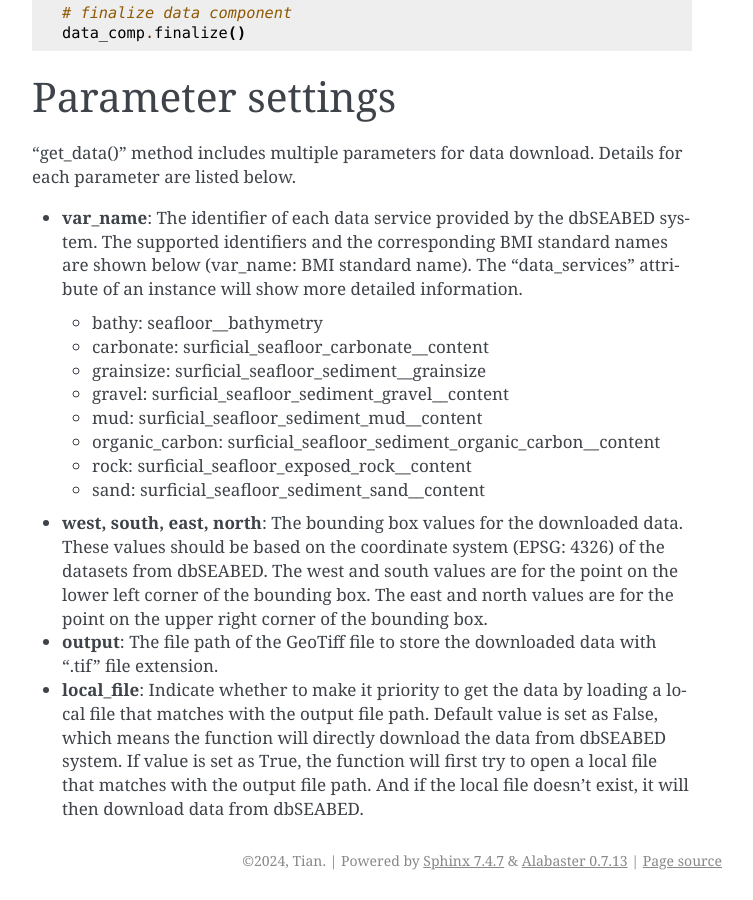
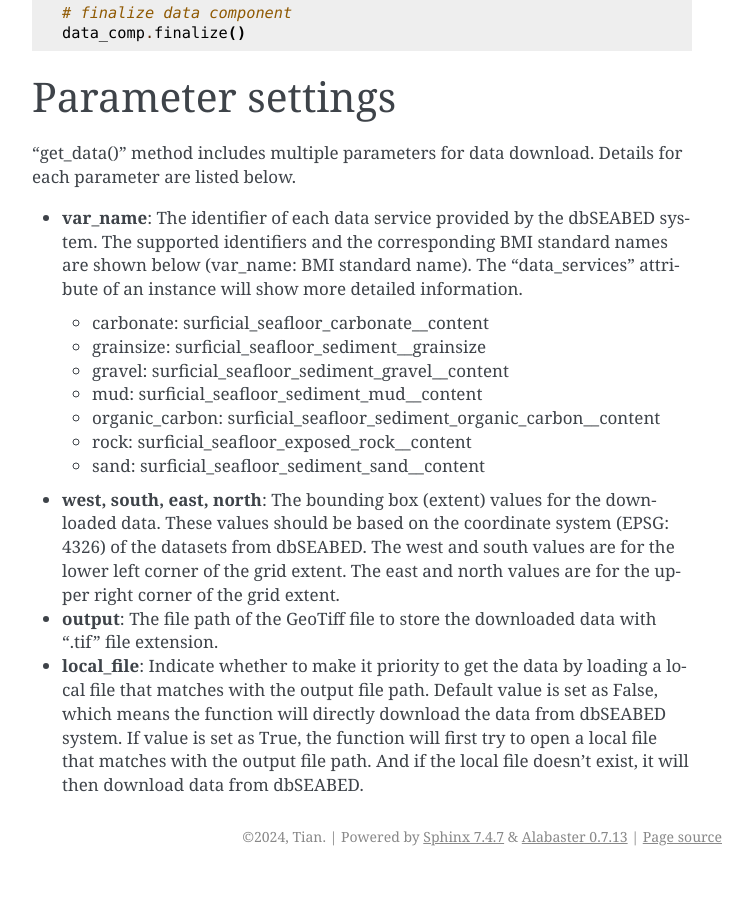
Before and after one commit to gantian127/bmi_dbseabed, a Sphinx documentation site: the page built from docs/source/index.md, in a window 1280 px wide and 900 px high, scrolled down 3421 px. Shown: the whole window, without its empty margins (388-1141 px from the left). Built offline with Sphinx 7.4.7, drawn with Linux system fonts in a browser that asks for light colours; after the commit the page ends 4297 px from its top, so only the background shows below that; some of the changed text lies outside the part shown.

Commit message:
update docs for bounding box info and change bonding box values

```diff
--- a/docs/source/index.md
+++ b/docs/source/index.md
@@ -163,7 +163,6 @@ data_comp.finalize()
   corresponding BMI standard names are shown below (var_name: BMI standard name). The "data_services" attribute of an instance will show more
   detailed information.
 
-  - bathy: seafloor__bathymetry
   - carbonate: surficial_seafloor_carbonate__content
   - grainsize: surficial_seafloor_sediment__grainsize
   - gravel: surficial_seafloor_sediment_gravel__content
@@ -172,9 +171,9 @@ data_comp.finalize()
   - rock: surficial_seafloor_exposed_rock__content
   - sand: surficial_seafloor_sediment_sand__content
 
-- **west, south, east, north**: The bounding box values for the downloaded data. These values should be based on the
-  coordinate system (EPSG: 4326) of the datasets from dbSEABED. The west and south values are for the point on the lower left corner
-  of the bounding box. The east and north values are for the point on the upper right corner of the bounding box.
+- **west, south, east, north**: The bounding box (extent) values for the downloaded data. These values should be based on the
+  coordinate system (EPSG: 4326) of the datasets from dbSEABED. The west and south values are for the lower left corner
+  of the grid extent. The east and north values are for the upper right corner of the grid extent.
 
 - **output**: The file path of the GeoTiff file to store the downloaded data with ".tif" file extension.
 
```
Also changed, not shown: other parts of docs/source/index.md (+4 -4 lines).
